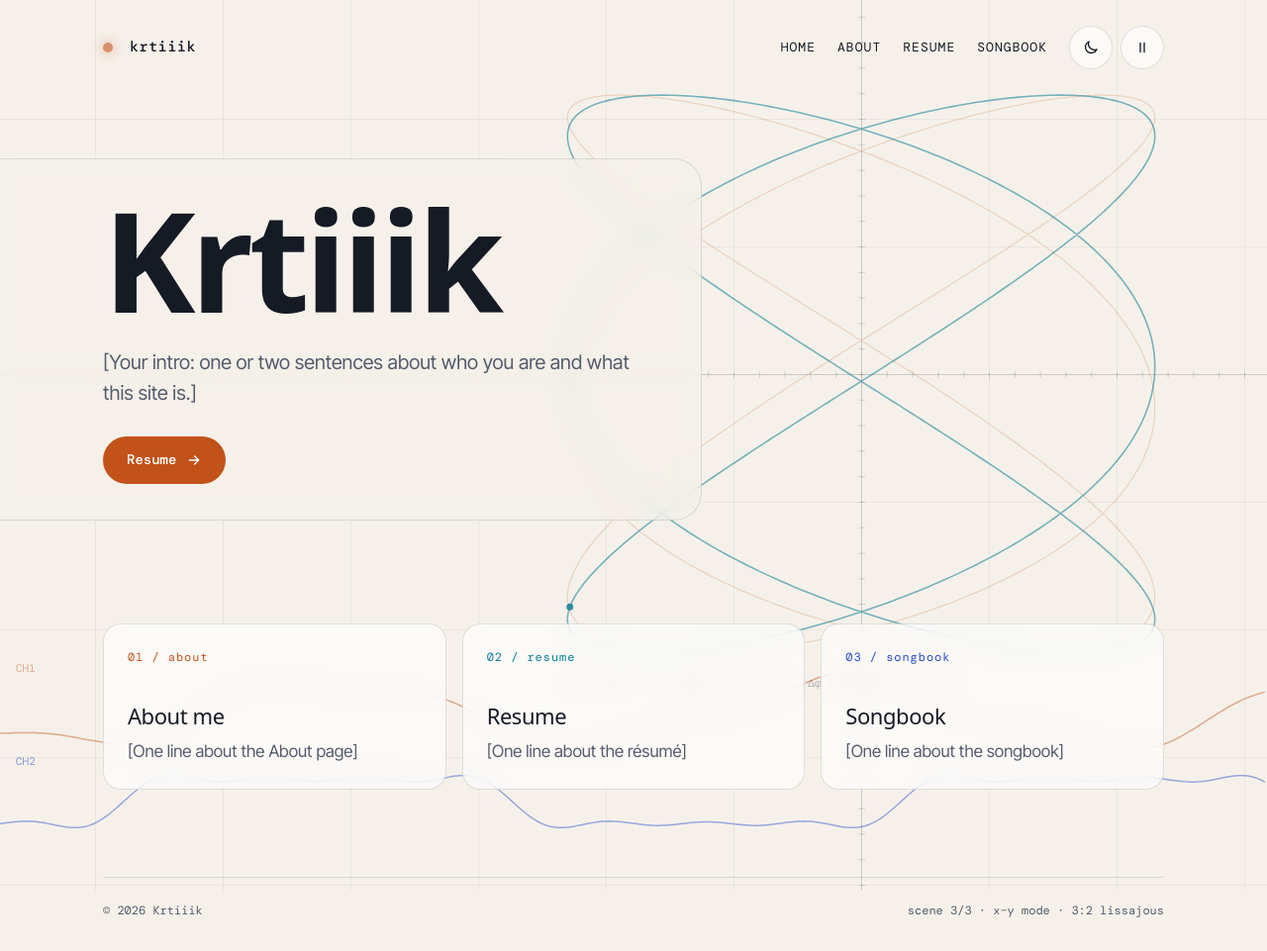
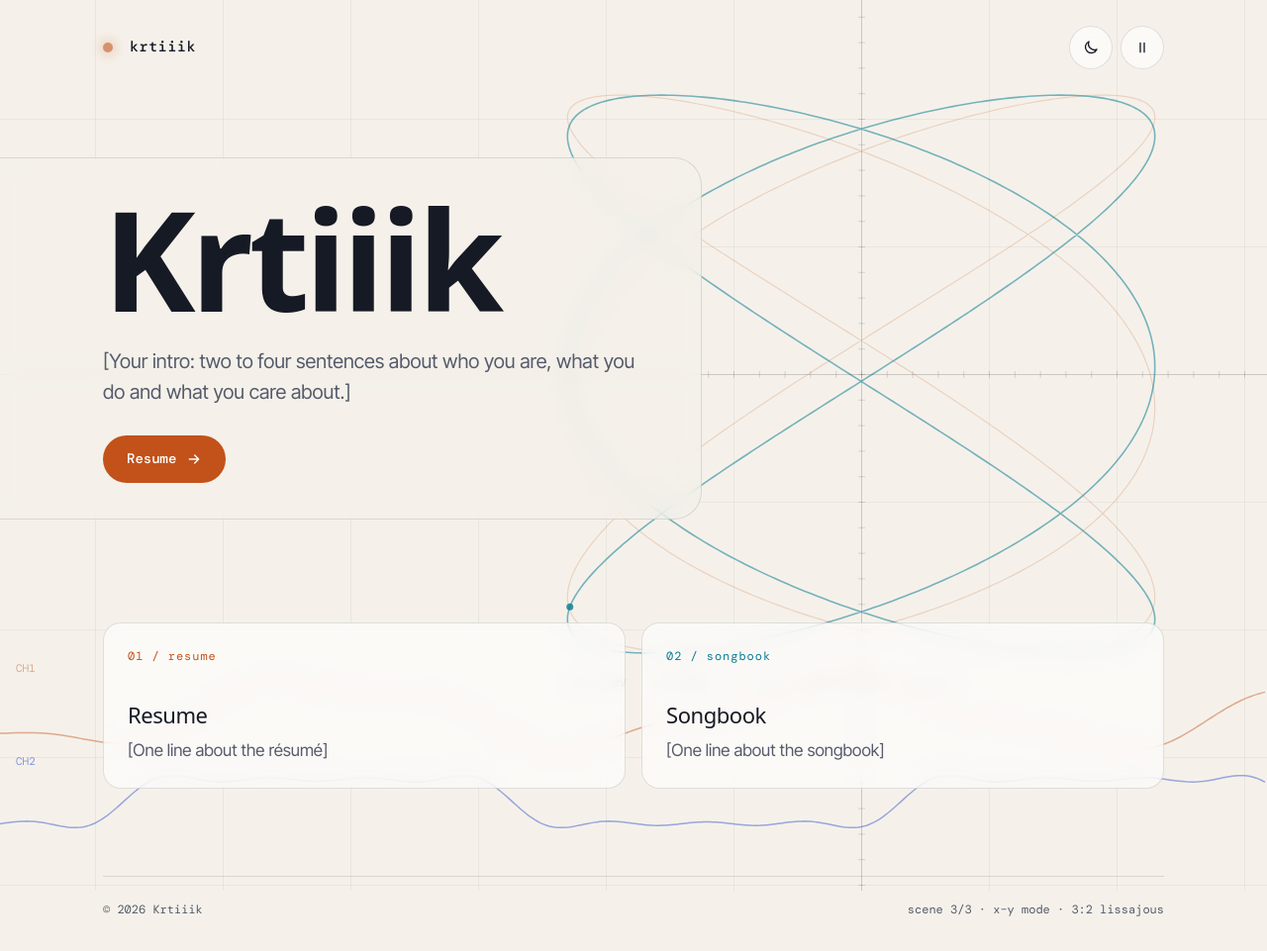
Before and after one commit to Krtiiik/krtiiik.github.io, a Jekyll site: the page built from index.md, in a window 1280 px wide. Shown: the whole page at 99% size. Built offline with Jekyll 4.4.1, drawn with Linux system fonts in a browser that asks for light colours; some web fonts are replaced.

Commit message:
feat: fold About into the single home page
Co-Authored-By: Claude Opus 5.5 <noreply@anthropic.com>

```diff
--- a/_config.yml
+++ b/_config.yml
@@ -4,16 +4,3 @@ theme: null
 exclude:
   - Gemfile
   - Gemfile.lock
-
-# Navigation
-nav_pages:
-  - title: Home
-    url: /
-  - title: About
-    url: /about
-
-nav_external:
-  - title: Resume
-    url: https://krtiiik.github.io/resume/
-  - title: Songbook
-    url: https://krtiiik.github.io/songbook
--- a/_data/links.yml
+++ b/_data/links.yml
@@ -2,18 +2,13 @@
 
 # Home page cards: your own sites and pages.
 cards:
-  - kicker: 01 / about
-    title: About me
-    text: "[One line about the About page]"
-    url: /about
-    accent: a1
-  - kicker: 02 / resume
+  - kicker: 01 / resume
     title: Resume
     text: "[One line about the résumé]"
     url: https://krtiiik.github.io/resume/
-    accent: a2
-  - kicker: 03 / songbook
+    accent: a1
+  - kicker: 02 / songbook
     title: Songbook
     text: "[One line about the songbook]"
     url: https://krtiiik.github.io/songbook
-    accent: a3
+    accent: a2
--- a/_includes/header.html
+++ b/_includes/header.html
@@ -3,12 +3,6 @@
     <button type="button" class="scene-switch" id="scene-switch" aria-label="Next background scene" title="Next background scene"><span class="scene-dot"></span></button>
     <a class="wordmark" href="{{ '/' | relative_url }}">krtiiik</a>
   </div>
-
-  <nav class="site-nav" aria-label="Main">
-    {% for item in site.nav_pages %}<a href="{{ item.url | relative_url }}">{{ item.title }}</a>
-    {% endfor %}{% for item in site.nav_external %}<a href="{{ item.url }}">{{ item.title }}</a>
-    {% endfor %}
-  </nav>
 
   <div class="controls">
     <button type="button" class="icon-btn" id="theme-toggle" aria-label="Switch theme" title="Switch theme">
--- a/about.md
+++ /dev/null
@@ -1,6 +0,0 @@
----
-layout: page
-title: About Me
----
-
-Page about me...
--- a/assets/css/stylesheet.css
+++ b/assets/css/stylesheet.css
@@ -179,21 +179,6 @@ svg {
     font-size: 15px;
     letter-spacing: 0.04em;
     padding: 12px 0;
-}
-
-.site-nav {
-    display: flex;
-    flex-wrap: wrap;
-    align-items: center;
-    gap: 0 22px;
-    font-family: var(--font-mono);
-    font-size: 13px;
-    letter-spacing: 0.08em;
-    text-transform: uppercase;
-}
-
-.site-nav a {
-    padding: 14px 0;
 }
 
 .controls {
@@ -412,15 +397,6 @@ html:not(.js) .controls {
         padding-bottom: 8px;
     }
 
-    /* brand and controls share the first row, links get their own */
-    .site-nav {
-        order: 3;
-        width: 100%;
-        justify-content: space-between;
-        gap: 0 12px;
-        font-size: 12px;
-    }
-
     .hero {
         padding: 32px 0 64px;
     }
--- a/index.md
+++ b/index.md
@@ -1,7 +1,7 @@
 ---
 layout: home
 title: Home
-intro: "[Your intro: one or two sentences about who you are and what this site is.]"
+intro: "[Your intro: two to four sentences about who you are, what you do and what you care about.]"
 cta:
   title: Resume
   url: https://krtiiik.github.io/resume/
```
Also changed, not shown: CHANGELOG.md.
